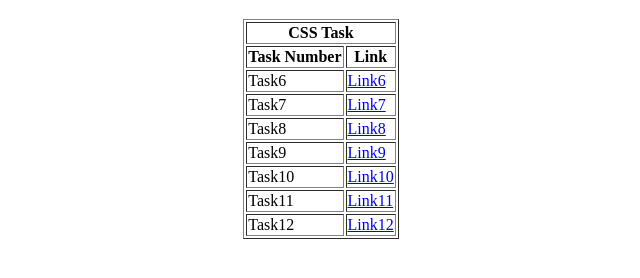
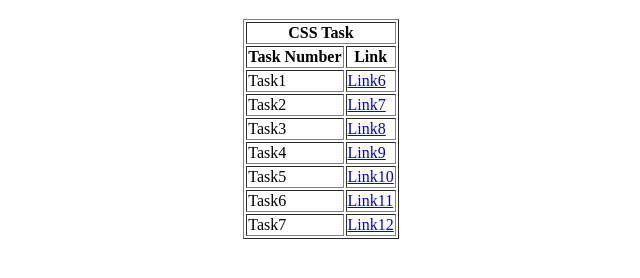
Before and after one commit to srinidhigopalan/Mernstack, a plain HTML site: page index.html in a window 1280 px wide. Shown: the part 316-594 px from the top of the page, 319-959 px from the left. Drawn offline with Linux system fonts and the light colour scheme.

Commit message:
Update index.html

```diff
--- a/index.html
+++ b/index.html
@@ -49,31 +49,31 @@
                     <th>Task Number</th>
                     <th>Link</th>
             <tr>
-                <td>Task6</td>
+                <td>Task1</td>
                 <td><a href="./CSS_Task1.html">Link6</a></td>
             </tr>
             <tr>
-                <td>Task7</td>
+                <td>Task2</td>
                 <td><a href="./CSS_Task2.html">Link7</a></td>
             </tr>
             <tr>
-                <td>Task8</td>
+                <td>Task3</td>
                 <td><a href="./CSS_Task3.html">Link8</a></td>
             </tr>
             <tr>
-                <td>Task9</td>
+                <td>Task4</td>
                 <td><a href="./CSS_Task4.html">Link9</a></td>
             </tr>
             <tr>
-                <td>Task10</td>
+                <td>Task5</td>
                 <td><a href="./CSS_Task5.html">Link10</a></td>
             </tr>
             <tr>
-                <td>Task11</td>
+                <td>Task6</td>
                 <td><a href="./CSS_Task6.html">Link11</a></td>
             </tr>
             <tr>
-                <td>Task12</td>
+                <td>Task7</td>
                 <td><a href="./CSS_Task7.html">Link12</a></td>
             </tr>
         </table>
```
